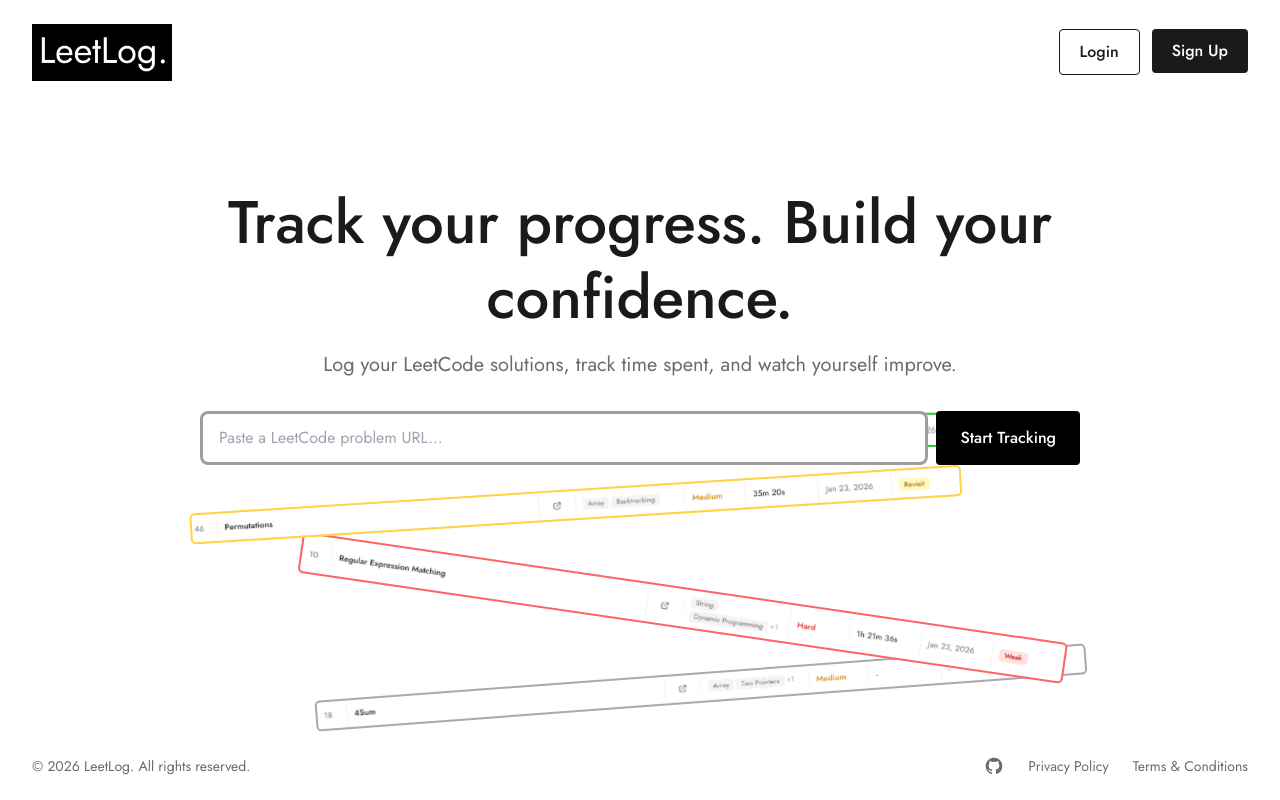
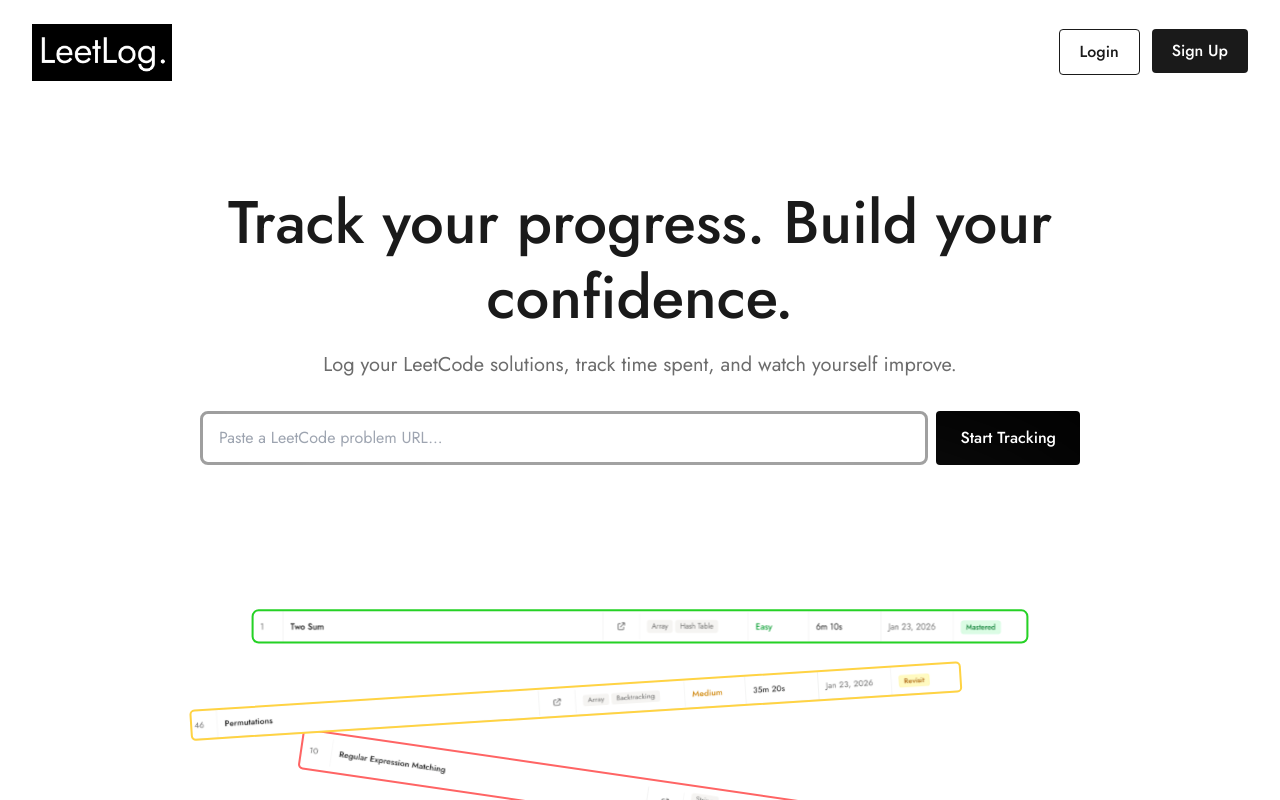
Before and after one commit to TelmenBay/leetlog, a Next.js app: page / in a window 1280 px wide. Shown: the top 800 px of the page. Built offline with nearby package versions, Linux system fonts and the light colour scheme; no server answers.

Commit message:
landing page fix

```diff
--- a/app/page.tsx
+++ b/app/page.tsx
@@ -84,21 +84,9 @@
           </div>
         </header>
 
-        <main className="flex-1 relative overflow-hidden">
-          {/* Background Image - hidden on mobile */}
-          <div className="hidden sm:flex absolute inset-0 items-end justify-center pointer-events-none">
-            <Image
-              src="/landingcomp.svg"
-              alt="LeetLog Dashboard Preview"
-              width={1200}
-              height={800}
-              className="w-full max-w-10xl h-auto opacity-100"
-              priority
-            />
-          </div>
-
+        <main className="flex-1 overflow-hidden">
           {/* Text Content */}
-          <div className="relative z-10 flex flex-col items-center px-4 sm:px-6 pt-12 sm:pt-20">
+          <div className="flex flex-col items-center px-4 sm:px-6 pt-12 sm:pt-20">
             <div className="max-w-4xl text-center px-2">
               <h1 className="text-3xl sm:text-4xl md:text-5xl lg:text-6xl text-[#1A1A1A] font-medium leading-tight mb-4" style={{ fontFamily: 'var(--font-jost)' }}>
                 Track your progress. Build your confidence.
@@ -108,6 +96,18 @@
               </p>
               <LandingSearch />
             </div>
+          </div>
+
+          {/* Dashboard Preview Image */}
+          <div className="hidden sm:flex justify-center -mt-30">
+            <Image
+              src="/landingcomp.svg"
+              alt="LeetLog Dashboard Preview"
+              width={1920}
+              height={1080}
+              className="w-full h-auto"
+              priority
+            />
           </div>
         </main>
 
```
